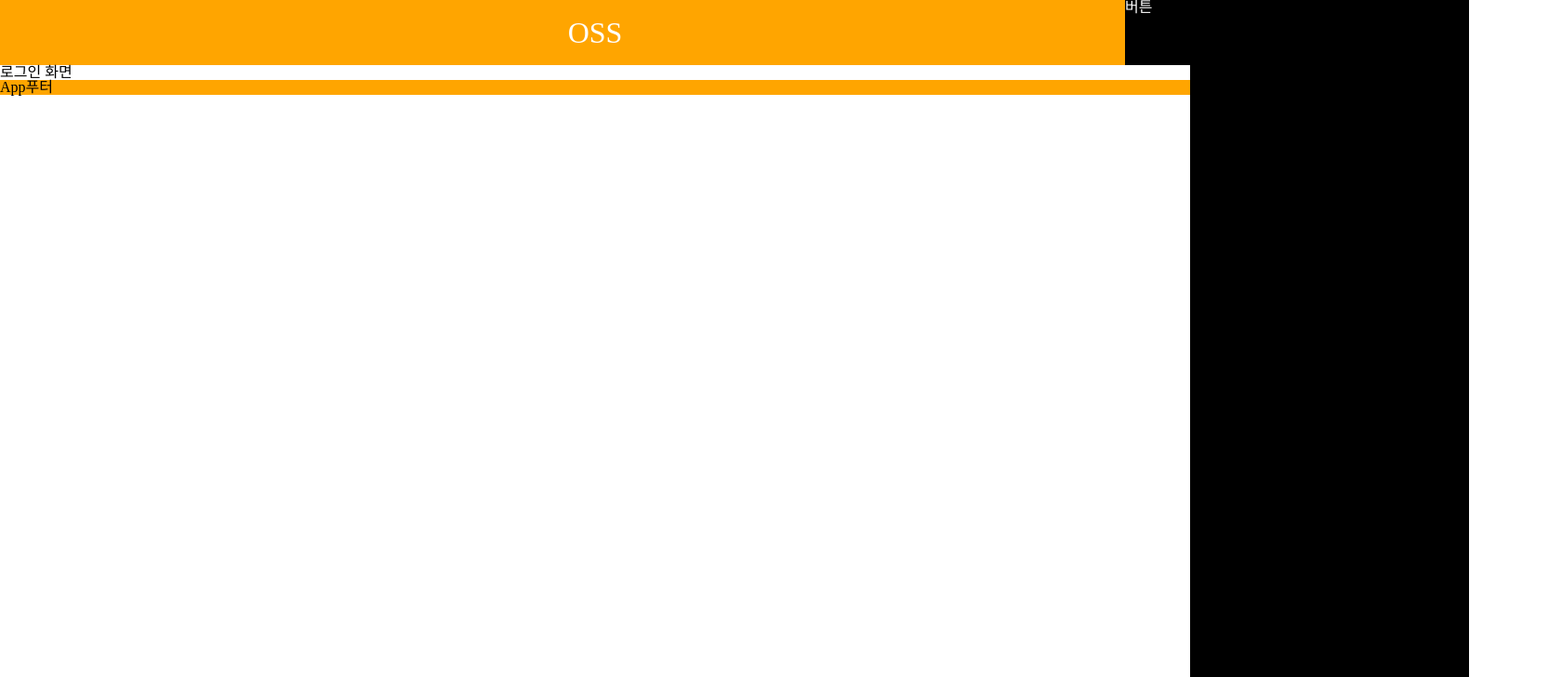
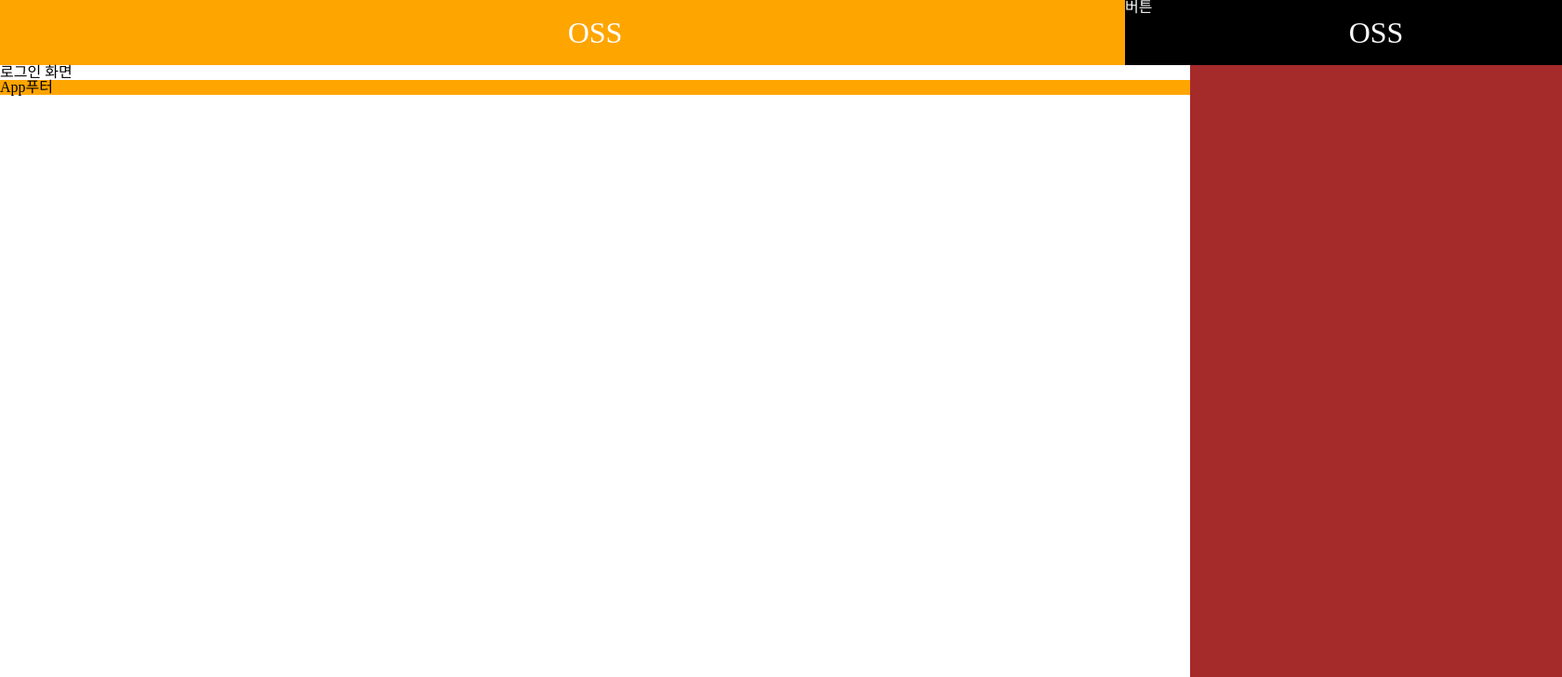
Before and after one commit to jdwns96/React-Shop, a React (Create React App) app: page /login in a window 1280 px wide. Shown: the top 728 px of the page at 93% size, 1680 px wide, since content can reach past the window. Built offline with nearby package versions, Linux system fonts and the light colour scheme.

Commit message:
[FIX] postion bug

```diff
--- a/src/assets/styles/global.tsx
+++ b/src/assets/styles/global.tsx
@@ -88,6 +88,7 @@ const style = css`
   mark,
   audio,
   video {
+    box-sizing: border-box;
     margin: 0;
     padding: 0;
     border: 0;
--- a/src/components/sidebar/SideBar.tsx
+++ b/src/components/sidebar/SideBar.tsx
@@ -1,4 +1,4 @@
-import React, { useState } from "react";
+import React, { useState, useCallback } from "react";
 
 /** @jsxImportSource @emotion/react */
 import { css } from "@emotion/react";
@@ -6,21 +6,88 @@ import { css } from "@emotion/react";
 const SideBar = () => {
   const [toggle, setToggle] = useState(false);
 
-  const onToggle = (e: React.MouseEvent) => {
+  const onToggle = useCallback((e: React.MouseEvent) => {
     setToggle((prevState) => !prevState);
-  };
+  }, []);
 
   return (
     <>
-      <div css={[curtain, toggle ? curtain_on : null]} onClick={onToggle}></div>
+      <div className="curtain" css={[curtain, toggle ? curtain_on : null]} onClick={onToggle}></div>
       <div className="sidebar" css={[sidebar, toggle ? sidebar_on : null]}>
         <div className="sidebar__button" onClick={onToggle}>
           버튼
+        </div>
+        <div className="sidebar__header">
+          <span>OSS</span>
+        </div>
+        <div className="sidebar__content">
+          <div className="dummy"></div>
+          <div className="dummy"></div>
+          <div className="dummy"></div>
         </div>
       </div>
     </>
   );
 };
+
+const sidebar = css`
+  /* position: fixed; */
+  position: absolute;
+  width: 400px;
+  top: 0;
+  right: -400px;
+  height: 100vh;
+  background-color: black;
+  z-index: 9999;
+  transition: 0.3s;
+  color: #fff;
+
+  .sidebar {
+    &__button {
+      color: #ffffff;
+      cursor: pointer;
+      z-index: 9999;
+      width: 70px;
+      height: 70px;
+      background-color: black;
+      position: absolute;
+      top: 0;
+      left: -70px;
+    }
+
+    &__header {
+      width: 100%;
+      height: 70px;
+      font-size: 2rem;
+      display: flex;
+      justify-content: center;
+      align-items: center;
+      padding: 0.75rem;
+    }
+
+    &__content {
+      height: calc(100% - 70px);
+      overflow-y: auto;
+
+      & > .dummy {
+        width: 100%;
+        height: 500px;
+        background-color: brown;
+        padding: 0.5rem;
+      }
+    }
+  }
+
+  @media (max-width: 768px) {
+    width: 100%;
+    left: 100%;
+  }
+`;
+
+const sidebar_on = css`
+  left: unset !important;
+  right: 0;
+`;
 
 const curtain = css`
   position: absolute;
@@ -35,38 +102,9 @@ const curtain_on = css`
   width: 100vw;
   height: 100vh;
   top: 0;
-  opacity: 0.2;
+  opacity: 0.3;
   background-color: black;
   z-index: 9999;
 `;
 
-const sidebar = css`
-  position: absolute;
-  top: 0;
-  right: -300px;
-  width: 300px;
-  height: 100vh;
-  background-color: black;
-  z-index: 9999;
-  transition: 0.3s;
-
-  .sidebar {
-    &__button {
-      color: #ffffff;
-      cursor: pointer;
-      z-index: 9999;
-      width: 70px;
-      height: 70px;
-      background-color: black;
-      position: absolute;
-      top: 0;
-      left: -70px;
-    }
-  }
-`;
-
-const sidebar_on = css`
-  right: 0;
-`;
-
 export default SideBar;
```
